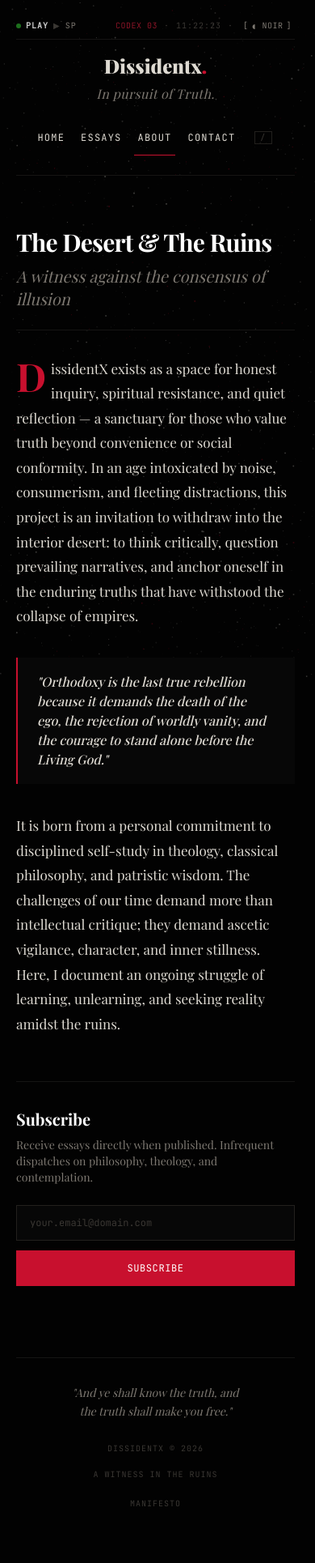
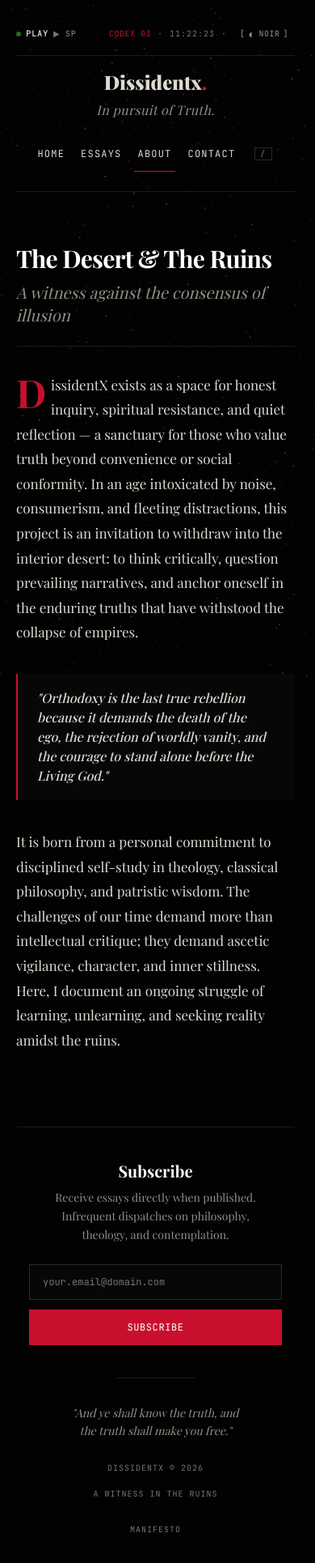
Before and after one commit to 7ze/dissidentx, an Astro site: page /about in a window 390 px wide. Shown: the whole page at 81% size. Built offline with nearby package versions, Linux system fonts and the light colour scheme; Astro itself is replaced by a stand-in of ours; a web font is replaced by a local one.

Commit message:
feat: move subscribe form to global footer and enhance accessibility

```diff
--- a/src/components/CollectionsIndex.astro
+++ b/src/components/CollectionsIndex.astro
@@ -35,7 +35,7 @@ const collectionItems = essays.map((essay, idx) => ({
         <li class="group">
           <a
             href={item.href}
-            class="flex items-baseline justify-between no-underline text-xs sm:text-sm font-mono text-[var(--color-ink-muted)] group-hover:text-[var(--color-ink)] transition-colors gap-3 py-1"
+            class="flex items-center justify-between no-underline text-xs sm:text-sm font-mono text-[var(--color-ink-muted)] group-hover:text-[var(--color-ink)] transition-colors gap-3 py-1.5 min-h-[40px]"
           >
             <div class="flex items-baseline gap-3 min-w-0">
               <span class="text-[var(--color-crimson)] font-mono text-xs font-bold w-8 flex-shrink-0">
--- a/src/components/Footer.astro
+++ b/src/components/Footer.astro
@@ -2,7 +2,45 @@
 const currentYear = new Date().getFullYear();
 ---
 
-<footer class="mt-16 sm:mt-24 pt-8 sm:pt-12 pb-12 sm:pb-8 border-t border-[var(--color-rule)] text-center font-mono text-[var(--color-ink-faint)]">
+<footer class="mt-16 sm:mt-24 pt-10 sm:pt-14 pb-12 sm:pb-8 border-t border-[var(--color-rule)] text-center font-mono text-[var(--color-ink-faint)]">
+  <!-- Subscribe Section -->
+  <section id="subscribe" class="mb-10 sm:mb-12 max-w-md mx-auto px-4 text-center">
+    <h2 class="font-serif text-xl sm:text-2xl font-bold text-[var(--color-ink-bright)] mb-2">
+      Subscribe
+    </h2>
+    <p class="font-serif text-sm text-[var(--color-ink-muted)] mb-6 leading-relaxed text-balance">
+      Receive essays directly when published. Infrequent dispatches on philosophy, theology, and contemplation.
+    </p>
+
+    <form
+      action="mailto:real.dissidentx@gmail.com?subject=Subscribe%20to%20DissidentX%20Dispatches"
+      method="POST"
+      enctype="text/plain"
+      class="flex flex-col sm:flex-row gap-3 max-w-md mx-auto"
+    >
+      <label for="subscribe-email" class="sr-only">Email address</label>
+      <input
+        type="email"
+        id="subscribe-email"
+        name="email"
+        placeholder="your.email@domain.com"
+        required
+        autocomplete="email"
+        class="flex-1 bg-[var(--color-surface)] border border-[var(--color-rule-light)] px-4 py-2.5 font-mono text-xs text-[var(--color-ink)] placeholder-[var(--color-ink-faint)] focus:outline-none focus:border-[var(--color-crimson)] focus-visible:ring-1 focus-visible:ring-[var(--color-crimson)] min-h-[44px]"
+      />
+      <button
+        type="submit"
+        aria-label="Subscribe to DissidentX Dispatches"
+        class="text-xs font-mono font-medium text-white bg-[var(--color-crimson)] hover:bg-[#a00d24] px-5 py-2.5 uppercase tracking-wider transition-colors cursor-pointer min-h-[44px] inline-flex items-center justify-center focus-visible:ring-2 focus-visible:ring-offset-2 focus-visible:ring-[var(--color-crimson)]"
+      >
+        Subscribe
+      </button>
+    </form>
+  </section>
+
+  <!-- Monastic Divider -->
+  <hr class="border-t border-[var(--color-rule)] w-24 mx-auto mb-8 sm:mb-10" />
+
   <p class="font-serif italic text-sm sm:text-base text-[var(--color-ink-muted)] hover:text-[var(--color-ink-bright)] transition-colors vhs-chromatic-hover cursor-default mb-6 sm:mb-7 max-w-lg mx-auto px-6 leading-relaxed text-balance">
     "And ye shall know the truth, and the truth shall make you free."
   </p>
@@ -13,7 +51,7 @@ const currentYear = new Date().getFullYear();
     <span class="hidden sm:inline select-none text-[var(--color-ink-faint)]" aria-hidden="true">·</span>
     <a
       href="/about"
-      class="text-[var(--color-ink-muted)] hover:text-[var(--color-crimson)] transition-colors vhs-chromatic-hover py-1.5 px-3 underline underline-offset-4 decoration-[var(--color-rule-light)] hover:decoration-[var(--color-crimson)] sm:no-underline"
+      class="text-[var(--color-ink-muted)] hover:text-[var(--color-crimson)] transition-colors vhs-chromatic-hover py-2 px-3 min-h-[44px] inline-flex items-center underline underline-offset-4 decoration-[var(--color-rule-light)] hover:decoration-[var(--color-crimson)] sm:no-underline"
     >
       Manifesto
     </a>
--- a/src/components/Header.astro
+++ b/src/components/Header.astro
@@ -51,14 +51,14 @@ if (!codexLabel) {
       <span>SP</span>
     </div>
     <div class="flex items-center gap-2 text-[var(--color-ink-faint)] whitespace-nowrap">
-      <span class="text-[var(--color-crimson-dark)] font-normal tracking-wider" title={codexTitle}>{codexLabel}</span>
+      <span class="text-[var(--color-crimson)] font-normal tracking-wider" title={codexTitle}>{codexLabel}</span>
       <span>·</span>
       <span id="vhs-live-clock">--:--:--</span>
       <span>·</span>
       <button
         type="button"
         id="vhs-theme-toggle"
-        class="cursor-pointer text-[var(--color-ink-muted)] hover:text-[var(--color-crimson)] transition-colors py-1 px-1 -my-1 inline-flex items-center gap-1 font-mono text-[10px] uppercase tracking-wider vhs-chromatic-hover"
+        class="cursor-pointer text-[var(--color-ink-muted)] hover:text-[var(--color-crimson)] transition-colors py-1 px-2 min-h-[36px] inline-flex items-center justify-center gap-1 font-mono text-[10px] uppercase tracking-wider vhs-chromatic-hover select-none"
         aria-label="Toggle visual theme (Noir / Bone)"
         title="Toggle visual theme (Noir / Bone)"
       >
--- a/src/components/VhsParticles.astro
+++ b/src/components/VhsParticles.astro
@@ -1,7 +1,7 @@
 ---
 ---
 
-<canvas id="vhs-particles" class="fixed inset-0 w-full h-full pointer-events-none z-0" transition:persist></canvas>
+<canvas id="vhs-particles" class="fixed inset-0 w-full h-full pointer-events-none z-0" aria-hidden="true" transition:persist></canvas>
 
 <script>
   function initParticles() {
--- a/src/layouts/Essay.astro
+++ b/src/layouts/Essay.astro
@@ -42,7 +42,7 @@ const {
     <div class="mb-8 pb-3 border-b border-[var(--color-rule)] flex items-center justify-between text-xs font-mono">
       <a
         href="/essays"
-        class="text-[var(--color-ink-muted)] hover:text-[var(--color-crimson)] transition-colors flex items-center gap-1.5 uppercase tracking-wider py-1 inline-flex"
+        class="text-[var(--color-ink-muted)] hover:text-[var(--color-crimson)] transition-colors flex items-center gap-1.5 uppercase tracking-wider py-2 min-h-[44px] inline-flex"
       >
         <span>←</span>
         <span>Essays</span>
@@ -95,7 +95,7 @@ const {
       <button
         type="button"
         id="copy-dispatch-link"
-        class="text-[var(--color-ink-muted)] hover:text-[var(--color-crimson)] transition-colors cursor-pointer select-none py-1.5 px-2 border border-[var(--color-rule-light)] bg-[var(--color-surface)] text-[11px] uppercase tracking-wider flex items-center gap-1.5 ml-auto vhs-chromatic-hover"
+        class="text-[var(--color-ink-muted)] hover:text-[var(--color-crimson)] transition-colors cursor-pointer select-none py-2 px-3 min-h-[44px] border border-[var(--color-rule-light)] bg-[var(--color-surface)] text-[11px] uppercase tracking-wider flex items-center gap-1.5 ml-auto vhs-chromatic-hover"
         title="Copy dispatch link"
         aria-label="Copy dispatch link to clipboard"
       >
--- a/src/pages/about.astro
+++ b/src/pages/about.astro
@@ -31,39 +31,5 @@ const pageDescription = "Manifesto of DissidentX: A witness in the ruins, reclai
         It is born from a personal commitment to disciplined self-study in theology, classical philosophy, and patristic wisdom. The challenges of our time demand more than intellectual critique; they demand ascetic vigilance, character, and inner stillness. Here, I document an ongoing struggle of learning, unlearning, and seeking reality amidst the ruins.
       </p>
     </div>
-
-    <!-- Subscribe Section -->
-    <section id="subscribe" class="mt-14 pt-8 border-t border-[var(--color-rule)]">
-      <h2 class="font-serif text-xl sm:text-2xl font-bold text-[var(--color-ink-bright)] mb-2">
-        Subscribe
-      </h2>
-      <p class="font-serif text-sm text-[var(--color-ink-muted)] mb-6">
-        Receive essays directly when published. Infrequent dispatches on philosophy, theology, and contemplation.
-      </p>
-
-      <form
-        action="mailto:real.dissidentx@gmail.com?subject=Subscribe%20to%20DissidentX%20Dispatches"
-        method="POST"
-        enctype="text/plain"
-        class="flex flex-col sm:flex-row gap-3 max-w-md"
-      >
-        <label for="subscribe-email" class="sr-only">Email address</label>
-        <input
-          type="email"
-          id="subscribe-email"
-          name="email"
-          placeholder="your.email@domain.com"
-          required
-          autocomplete="email"
-          class="flex-1 bg-[var(--color-surface)] border border-[var(--color-rule-light)] px-4 py-2.5 font-mono text-xs text-[var(--color-ink)] placeholder-[var(--color-ink-faint)] focus:outline-none focus:border-[var(--color-crimson)] min-h-[44px]"
-        />
-        <button
-          type="submit"
-          class="text-xs font-mono font-medium text-white bg-[var(--color-crimson)] hover:bg-[#a00d24] px-5 py-2.5 uppercase tracking-wider transition-colors cursor-pointer min-h-[44px] inline-flex items-center justify-center"
-        >
-          Subscribe
-        </button>
-      </form>
-    </section>
   </div>
 </Layout>
--- a/src/pages/contact.astro
+++ b/src/pages/contact.astro
@@ -37,7 +37,7 @@ const pageDescription = "Establish contact with DissidentX. Correspondence for s
           <button
             type="button"
             id="copy-contact-email"
-            class="cursor-pointer text-[10px] font-mono text-[var(--color-ink-muted)] hover:text-[var(--color-crimson)] border border-[var(--color-rule-light)] bg-[var(--color-surface)] px-2 py-1 transition-colors uppercase select-none"
+            class="cursor-pointer text-[10px] font-mono text-[var(--color-ink-muted)] hover:text-[var(--color-crimson)] border border-[var(--color-rule-light)] bg-[var(--color-surface)] px-3 py-1.5 min-h-[44px] inline-flex items-center justify-center transition-colors uppercase select-none focus-visible:ring-1 focus-visible:ring-[var(--color-crimson)]"
             aria-label="Copy email address to clipboard"
           >
             [ COPY ]
--- a/src/styles/global.css
+++ b/src/styles/global.css
@@ -8,15 +8,15 @@
 
   --color-void: #020202;
   --color-surface: #070707;
-  --color-surface-hover: #0e0e0d;
+  --color-surface-hover: #141311;
   --color-ink: #dedad2;
-  --color-ink-muted: #7d7871;
-  --color-ink-faint: #3a3733;
-  --color-rule: #151413;
-  --color-rule-light: #22201d;
+  --color-ink-muted: #948e85;
+  --color-ink-faint: #7a746b;
+  --color-rule: #1c1b19;
+  --color-rule-light: #2c2925;
   --color-crimson: #c8102e;
   --color-crimson-muted: rgba(200, 16, 46, 0.7);
-  --color-crimson-dark: #8b1527;
+  --color-crimson-dark: #b82038;
   --color-vhs-green: #38df38;
 }
 
@@ -25,15 +25,15 @@
   color-scheme: dark;
   --color-void: #020202;
   --color-surface: #070707;
-  --color-surface-hover: #0e0e0d;
+  --color-surface-hover: #141311;
   --color-ink: #dedad2;
-  --color-ink-muted: #7d7871;
-  --color-ink-faint: #3a3733;
-  --color-rule: #151413;
-  --color-rule-light: #22201d;
+  --color-ink-muted: #948e85;
+  --color-ink-faint: #7a746b;
+  --color-rule: #1c1b19;
+  --color-rule-light: #2c2925;
   --color-crimson: #c8102e;
   --color-crimson-muted: rgba(200, 16, 46, 0.7);
-  --color-crimson-dark: #8b1527;
+  --color-crimson-dark: #b82038;
   --color-vhs-green: #38df38;
   --color-ink-bright: #ffffff;
 }
@@ -42,12 +42,12 @@ html[data-theme="light"] {
   color-scheme: light;
   --color-void: #faf6ee;
   --color-surface: #f2ede2;
-  --color-surface-hover: #e8e1cf;
+  --color-surface-hover: #e7dfce;
   --color-ink: #181614;
-  --color-ink-muted: #5c564f;
-  --color-ink-faint: #968e82;
+  --color-ink-muted: #524c45;
+  --color-ink-faint: #6e665c;
   --color-rule: #e3dcce;
-  --color-rule-light: #d5cdbc;
+  --color-rule-light: #d2c9b6;
   --color-crimson: #c8102e;
   --color-crimson-muted: rgba(200, 16, 46, 0.15);
   --color-crimson-dark: #8b1527;
@@ -189,7 +189,23 @@ h1, h2, h3, h4, h5, h6 {
 
 input:focus-visible,
 textarea:focus-visible {
-  outline: none;
+  outline: 2px solid var(--color-crimson);
+  outline-offset: 1px;
+}
+
+/* Windows High Contrast / Forced Colors Mode Support */
+@media (forced-colors: active) {
+  :focus-visible,
+  input:focus-visible,
+  textarea:focus-visible {
+    outline: 2px solid Highlight !important;
+    outline-offset: 2px;
+  }
+
+  a:hover,
+  button:hover {
+    color: Highlight !important;
+  }
 }
 
 /* Accessibility: Skip to Content Link */
```
Also changed, not shown: src/components/EssayList.astro (+6 -6 lines), src/components/SearchModal.astro (+4 -4 lines).
